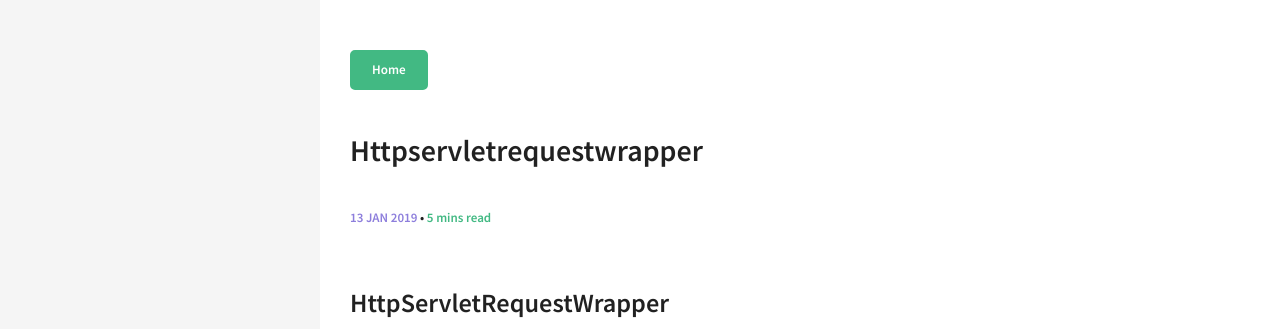
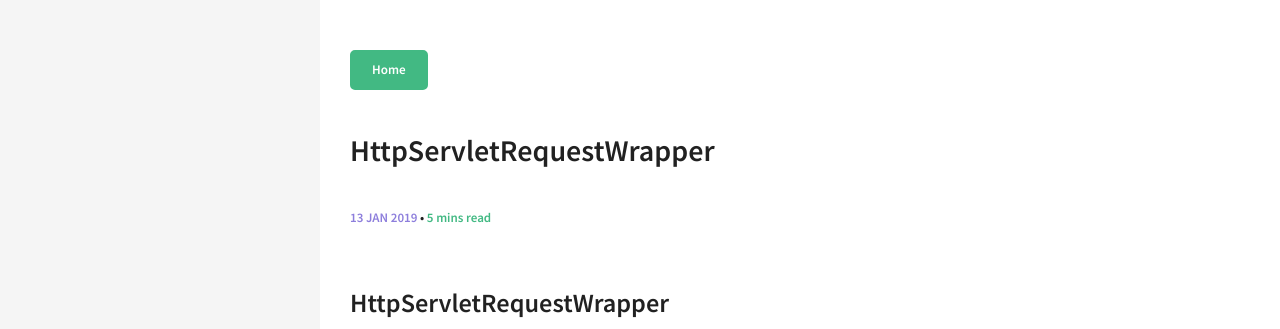
Before and after one commit to DaeAkin/DaeAkin.github.io, a Jekyll site: the page built from _posts/2019-01-13-HttpServletRequestWrapper.md, in a window 1280 px wide. Shown: the top 329 px of the page. Built offline with Jekyll 4.4.1, drawn with Linux system fonts in a browser that asks for light colours; our own code applies the rules of GitHub Pages for plain Markdown files; comment, search, counter and statistics services are not loaded; part of the change alters nothing that is shown.

```diff
--- a/_posts/2019-01-13-HttpServletRequestWrapper.md
+++ b/_posts/2019-01-13-HttpServletRequestWrapper.md
@@ -1,3 +1,10 @@
+---
+layout: post
+title:  HttpServletRequestWrapper
+categories: [Spring]
+comments: true
+---
+
 ## HttpServletRequestWrapper
 
 요즘 웹 애플리케이션에서는 보안을 위한 다양한 방법이 존재한다. 어떠한 요청을 처리하기 전에 이 사용자가 권한을 가지고 있는지 확인하기 위해 해당 메소드가 호출되기전에 권한 인증을 하게 된다. 나는 JWT를 이용해서 token 인증 방식을 이용했는데, 메소드를 호출하기전에 token을 인증하는 방식이다. 클라이언트는 헤더나 request 객체에 담아 token의 값을 서버로 보낸다.
```
